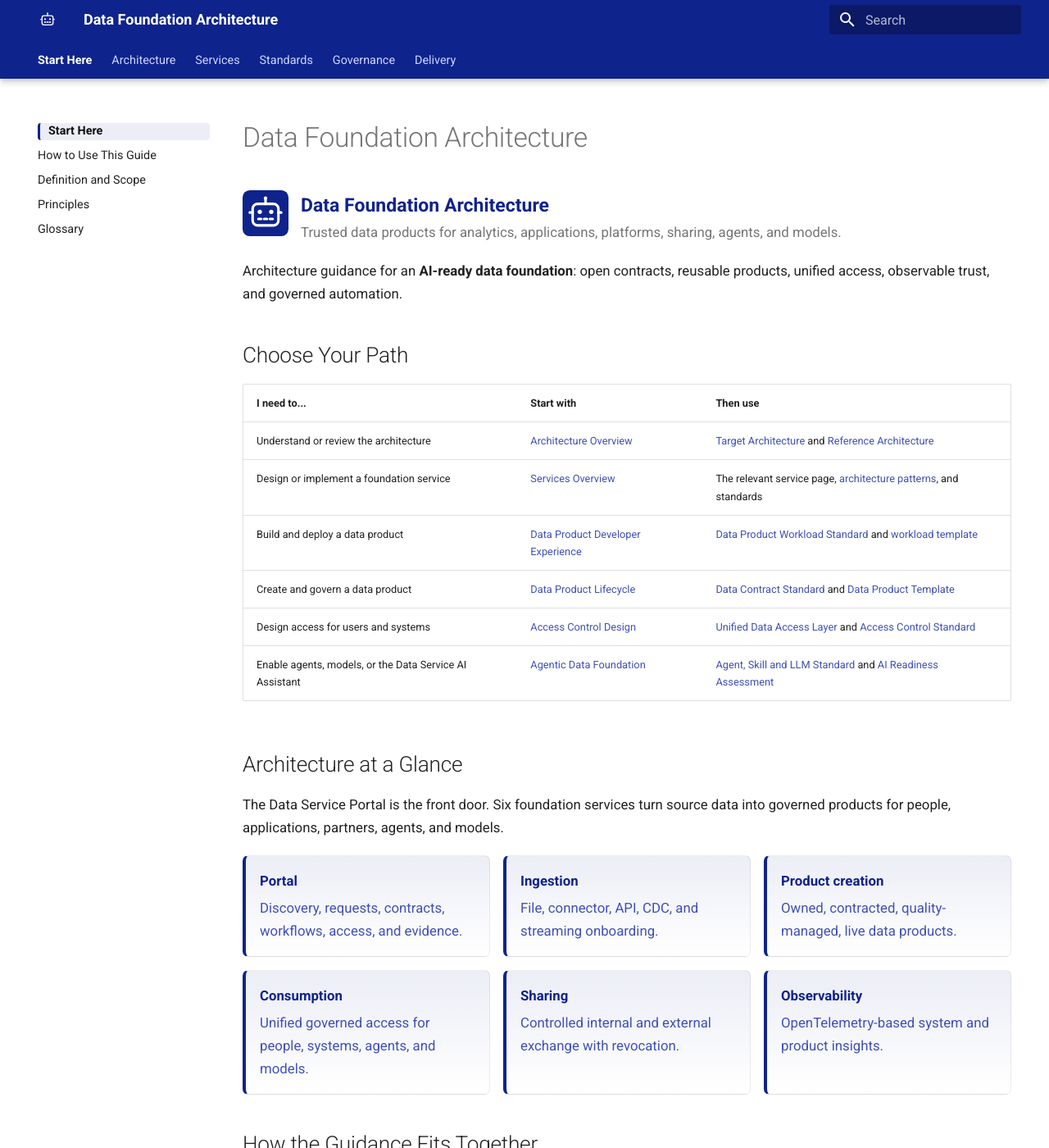
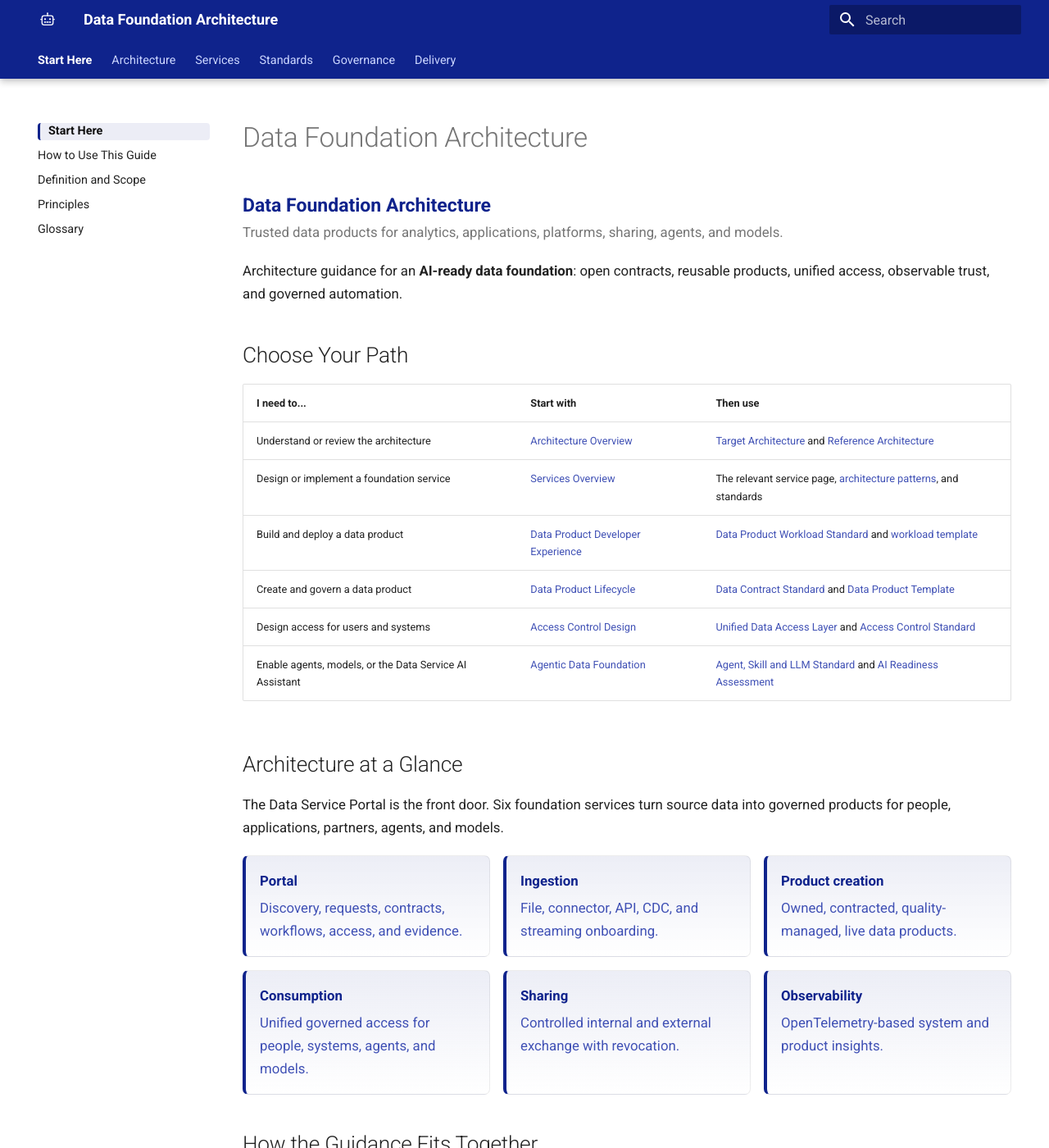
Before and after one commit to cong78/data-foundation-architecture, an MkDocs documentation site: the page built from docs/index.md, in a window 1280 px wide and 1400 px high. Shown: the whole window at 82% size. Built offline with MkDocs 1.6.1 and Material for MkDocs 9.7.7, drawn with Linux system fonts in a browser that asks for light colours; a script that is not in the unit is left out.

Commit message:
Remove homepage brand logo

```diff
--- a/docs/assets/stylesheets/extra.css
+++ b/docs/assets/stylesheets/extra.css
@@ -69,11 +69,6 @@
   align-items: center;
   gap: 0.75rem;
   margin: 0.6rem 0 1rem;
-}
-
-.brand-lockup img {
-  width: 2.8rem;
-  height: 2.8rem;
 }
 
 .brand-lockup strong {
--- a/docs/index.md
+++ b/docs/index.md
@@ -1,7 +1,6 @@
 # Data Foundation Architecture
 
 <div class="brand-lockup">
-  <img src="assets/images/data-foundation-logo.svg" alt="Data Foundation Architecture logo">
   <div>
     <strong>Data Foundation Architecture</strong>
     <span>Trusted data products for analytics, applications, platforms, sharing, agents, and models.</span>
```
